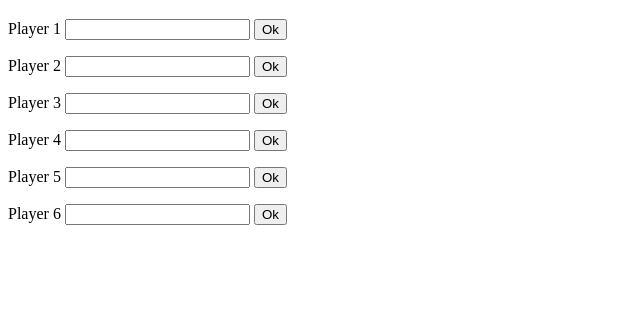
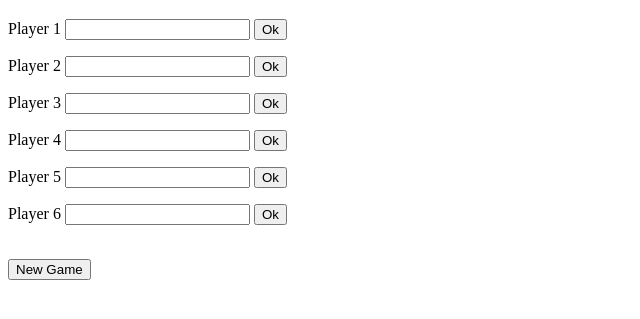
Before and after one commit to NaiaOzorio/Take5, a plain HTML site: page index.html in a window 1280 px wide. Shown: the part 61-380 px from the top of the page, without its empty margins (0-640 px from the left). Drawn offline with Linux system fonts and the light colour scheme.

Commit message:
Added New Game Button

```diff
--- a/index.html
+++ b/index.html
@@ -37,7 +37,8 @@
         <input type="number" id="txtPlayer6"/>
         <button onclick="sumScorePlayer6()">Ok</button>
         <span id="lblResultPlayer6"></span>
-    </p>
+    </p> <br>
+        <button onclick="newGame()">New Game</button>
     <script>
         var player1Sum = 0;
         function sumScorePlayer1() {
@@ -111,6 +112,30 @@
             document.getElementById("txtPlayer1").focus();
         }
 
+        function newGame() {
+            document.getElementById("txtPlayer1").value = "";
+            document.getElementById("txtPlayer2").value = "";
+            document.getElementById("txtPlayer3").value = "";
+            document.getElementById("txtPlayer4").value = "";
+            document.getElementById("txtPlayer5").value = "";
+            document.getElementById("txtPlayer6").value = "";
+
+            document.getElementById("lblResultPlayer1").innerHTML = "";
+            document.getElementById("lblResultPlayer2").innerHTML = "";
+            document.getElementById("lblResultPlayer3").innerHTML = "";
+            document.getElementById("lblResultPlayer4").innerHTML = "";
+            document.getElementById("lblResultPlayer5").innerHTML = "";
+            document.getElementById("lblResultPlayer6").innerHTML = "";
+
+            player1Sum = 0;
+            player2Sum = 0;
+            player3Sum = 0;
+            player4Sum = 0;
+            player5Sum = 0;
+            player6Sum = 0;
+
+        }
+
     </script>
 
 </body>
```
